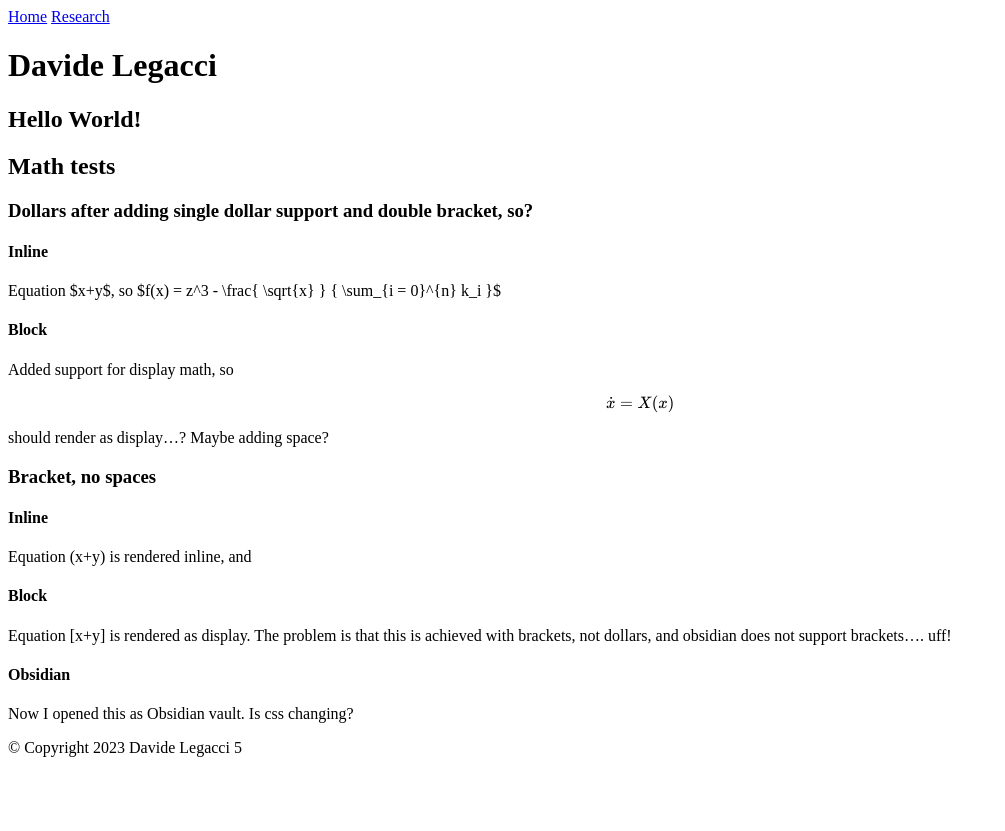
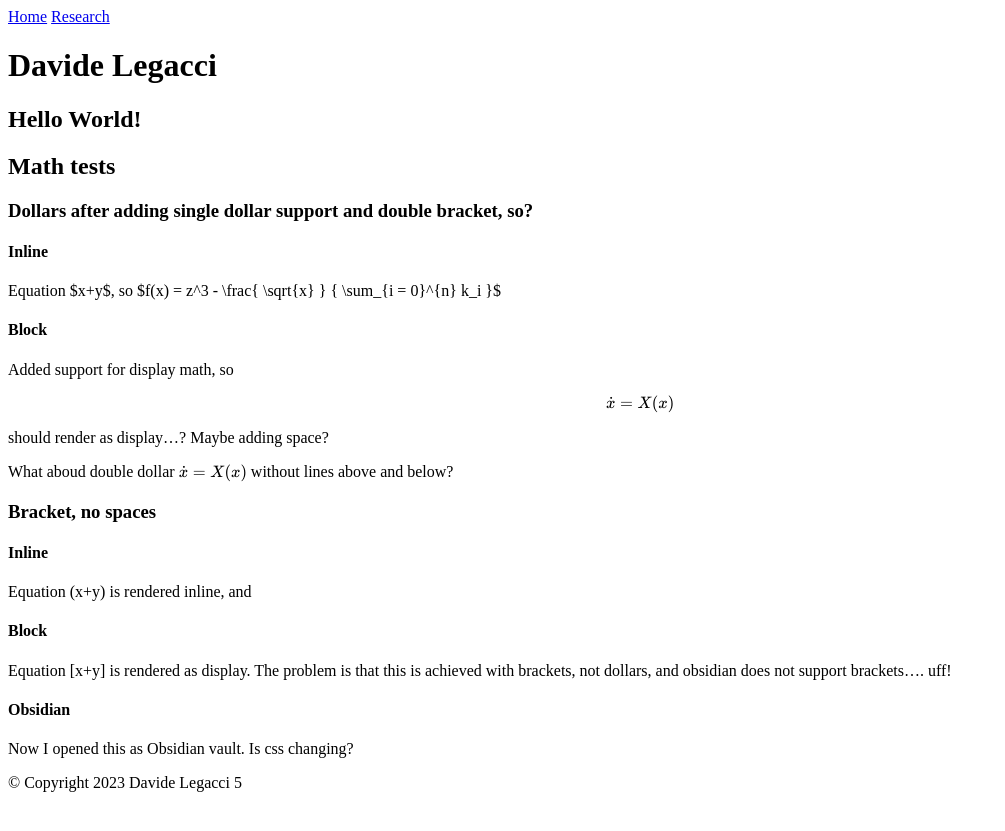
Before and after one commit to DavideLegacci/DavideLegacci.github.io, a Jekyll site: the page built from index.md, in a window 1280 px wide. Shown: the top 831 px of the page, without its empty margins (0-1005 px from the left). Built offline with Jekyll 4.4.1, drawn with Linux system fonts in a browser that asks for light colours.

Commit message:
experimenting with mathjax

```diff
--- a/index.md
+++ b/index.md
@@ -17,6 +17,8 @@ $$\dot{x} = X(x)$$
 
 should render as display...? Maybe adding space?
 
+What aboud double dollar $$\dot{x} = X(x)$$ without lines above and below?
+
 
 ### Bracket, no spaces
 #### Inline
```
Also changed, not shown: .obsidian/workspace.json.
